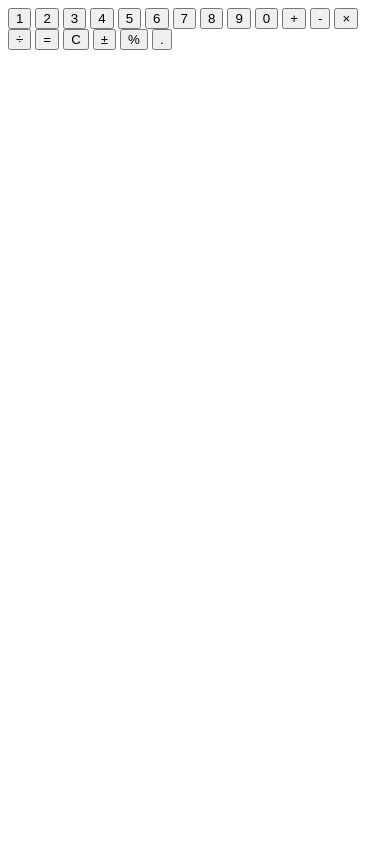
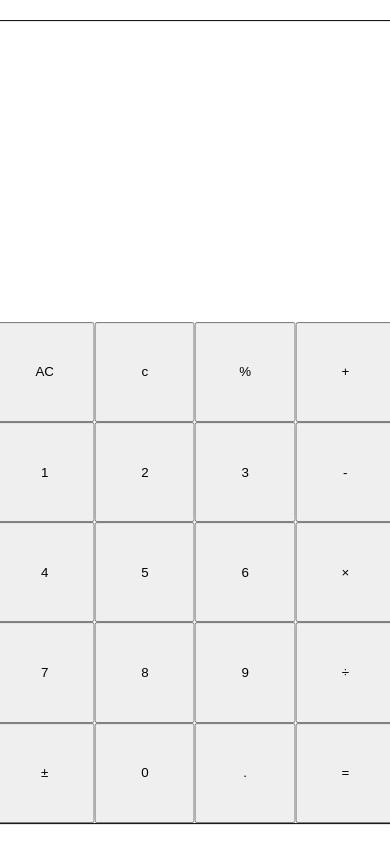
Before and after one commit to I-zme/calculator, a plain HTML site: page index.html in a window 390 px wide. Drawn offline with Linux system fonts and the light colour scheme.

Commit message:
Add initial responsive layout

```diff
--- a/index.html
+++ b/index.html
@@ -4,7 +4,7 @@
     <meta charset="UTF-8">
     <meta http-equiv="X-UA-Compatible" content="IE=edge">
     <meta name="viewport" content="width=device-width, initial-scale=1.0">
-    <link rel="styesheet" href="styles.css">
+    <link rel="stylesheet" href="styles.css">
     <script src="script.js" defer></script>
     <title>Document</title>
 </head>
@@ -14,6 +14,7 @@
     <div id="calculator">
         <div class="display"></div>
 
+        <div class="numbers-container">
             <button class="number" data-index-number = "1" id="1">1</button>
             <button class="number" data-index-number = "2" id="2">2</button>
             <button class="number" data-index-number = "3" id="3">3</button>
@@ -24,17 +25,23 @@
             <button class="number" data-index-number = "8" id="8">8</button>
             <button class="number" data-index-number = "9" id="9">9</button>
             <button class="number" data-index-number = "10" id="0">0</button>
+        </div>
 
+        <div class="operators-container">
             <button class="operator" id="add">+</button>
             <button class="operator" id="subtract">-</button>
             <button class="operator" id="multiply">&times;</button>
             <button class="operator" id="divide">&#247;</button>
             <button class="operator" id="equal">=</button>
+        </div>
 
-        <button class="mod" id="clear">C</button>
-        <button class="mod" id="plusminus">&plusmn;</button>
+        <div class="mod-container">
+            <button class="mod" id="allClear">AC</button>
+            <button class="mod" id="clear">c</button>
             <button class="mod" id="percent">&#37;</button>
-        <button class="mod" id="dot">.</button>
+            <button class="mod bottom" id="plusminus">&plusmn;</button>
+            <button class="mod bottom" id="dot">.</button>
+        </div>
     </div>
 
 </body>
--- a/styles.css
+++ b/styles.css
@@ -0,0 +1,74 @@
+html, body{
+    padding: 0;
+    margin: 0;
+    height: 100%;
+    width: 100%;
+    overflow: hidden;
+}
+
+#calculator{
+    height: 95%;
+    aspect-ratio: 0.5/1;
+    position: absolute;
+    top:50%;
+    left: 50%;
+    translate: -50% -50%;
+    border: 1px solid black;
+}
+
+.numbers-container{
+    display: flex;
+    flex-flow: row wrap;
+    width: 75%;
+    height: 50%;
+    position: absolute;
+    bottom: 0;
+    left: 0;
+    justify-content: center;
+}
+
+.number{
+    height: 25%;
+    aspect-ratio: 1/1;
+}
+
+
+
+.operators-container{
+    display: flex;
+    flex-direction: column;
+    height: calc(100% * (5/8));
+    /* width: 25%; */
+    position: absolute;
+    bottom: 0;
+    right: 0;
+}
+
+.operator{
+    height: calc(100% / 5);
+    aspect-ratio: 1/1;
+}
+
+
+
+.mod-container{
+    width: 75%;
+    height: calc(100% * (5/8));
+    position: absolute;
+    bottom: 0;
+    left: 0;
+
+    display: flex;
+    flex-flow: row wrap;
+    justify-content: space-between;
+}
+
+.mod{
+    height: calc(100% / 5);
+    aspect-ratio: 1/1;
+
+}
+
+.mod.bottom{
+    margin-top: auto;
+}
```
Lines whose indentation alone changed are shown as unchanged.
